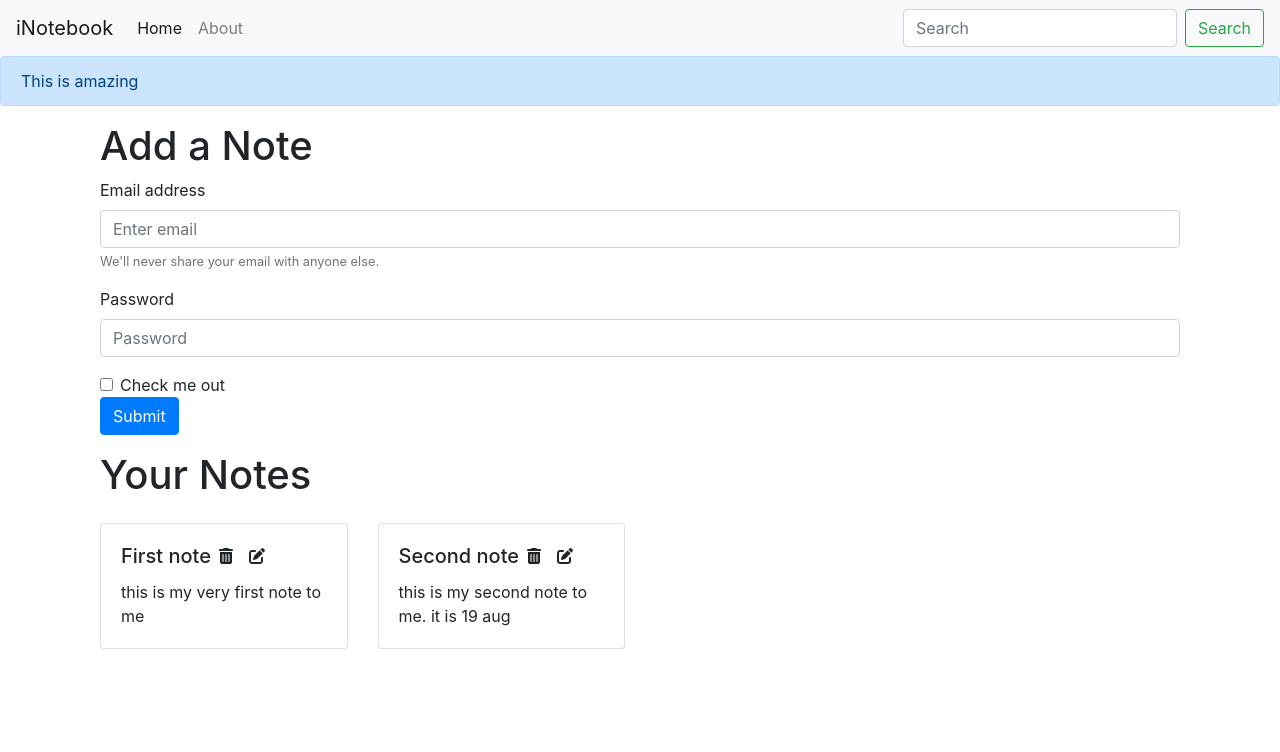
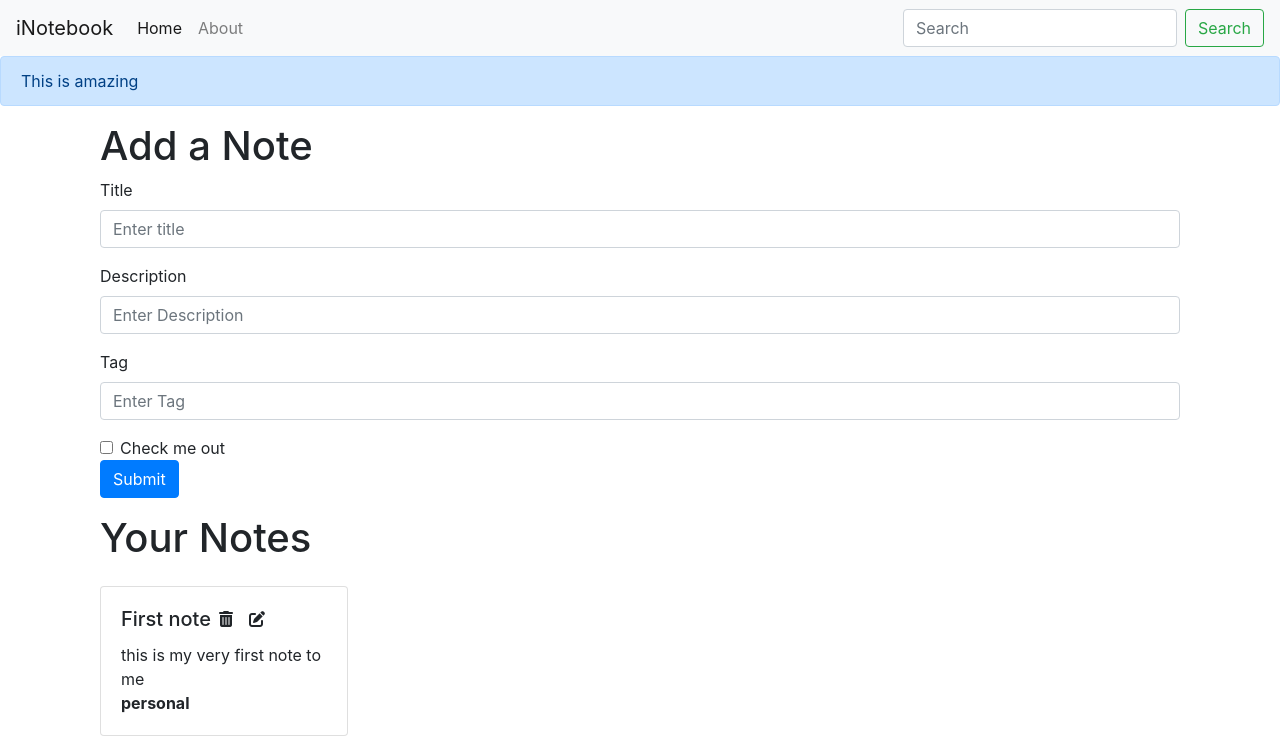
Before and after one commit to muhammadabdullah660/eDiary, a React (Create React App) app: page / in a window 1280 px wide. Shown: the top 752 px of the page. Built offline with nearby package versions, Linux system fonts and the light colour scheme.

Commit message:
adding a note(client side)

```diff
--- a/src/Components/Home.js
+++ b/src/Components/Home.js
@@ -1,49 +1,9 @@
 import React from "react";
-import Notes from "./Notes";
+import Notes from "../Components/NotesCrud/Notes";
 const Home = () => {
   return (
     <>
       <div>
-        <div className="container my-3">
-          <h1>Add a Note</h1>
-          <form>
-            <div className="form-group">
-              <label htmlFor="exampleInputEmail1">Email address</label>
-              <input
-                type="email"
-                className="form-control"
-                id="exampleInputEmail1"
-                aria-describedby="emailHelp"
-                placeholder="Enter email"
-              />
-              <small id="emailHelp" className="form-text text-muted">
-                We'll never share your email with anyone else.
-              </small>
-            </div>
-            <div className="form-group">
-              <label htmlFor="exampleInputPassword1">Password</label>
-              <input
-                type="password"
-                className="form-control"
-                id="exampleInputPassword1"
-                placeholder="Password"
-              />
-            </div>
-            <div className="form-check">
-              <input
-                type="checkbox"
-                className="form-check-input"
-                id="exampleCheck1"
-              />
-              <label className="form-check-label" htmlFor="exampleCheck1">
-                Check me out
-              </label>
-            </div>
-            <button type="submit" className="btn btn-primary">
-              Submit
-            </button>
-          </form>
-        </div>
         <Notes />
       </div>
     </>
--- /dev/null
+++ b/src/Components/NotesCrud/AddNote.js
@@ -0,0 +1,81 @@
+import React, { useContext, useState } from "react";
+import noteContext from "../../Context/Notes/noteContext";
+const AddNote = () => {
+  const context = useContext(noteContext);
+  const { addNote } = context;
+  const [note, setnote] = useState({
+    title: "",
+    description: "",
+    tag: "",
+  });
+  const handleAddClick = (e) => {
+    e.preventDefault();
+    addNote(note.title, note.description, note.tag);
+  };
+  const onChange = (e) => {
+    setnote({ ...note, [e.target.name]: e.target.value });
+  };
+
+  return (
+    <div>
+      <div className="container my-3">
+        <h1>Add a Note</h1>
+        <form>
+          <div className="form-group">
+            <label htmlFor="title">Title</label>
+            <input
+              type="text"
+              className="form-control"
+              id="title"
+              name="title"
+              aria-describedby="titlelHelp"
+              placeholder="Enter title"
+              onChange={onChange}
+            />
+          </div>
+          <div className="form-group">
+            <label htmlFor="description">Description</label>
+            <input
+              type="text"
+              className="form-control"
+              id="description"
+              name="description"
+              placeholder="Enter Description"
+              onChange={onChange}
+            />
+          </div>
+          <div className="form-group">
+            <label htmlFor="description">Tag</label>
+            <input
+              type="text"
+              className="form-control"
+              id="tag"
+              name="tag"
+              placeholder="Enter Tag"
+              onChange={onChange}
+            />
+          </div>
+          <div className="form-check">
+            <input
+              type="checkbox"
+              className="form-check-input"
+              id="exampleCheck1"
+            />
+            <label className="form-check-label" htmlFor="exampleCheck1">
+              Check me out
+            </label>
+          </div>
+          <button
+            type="submit"
+            onClick={handleAddClick}
+            className="btn btn-primary"
+          >
+            Submit
+          </button>
+        </form>
+      </div>
+    </div>
+  );
+};
+
+export default AddNote;
--- a/src/Components/NoteItem.js
+++ b/src/Components/NotesCrud/NoteItem.js
@@ -13,7 +13,11 @@ const NoteItem = (props) => {
               <i className="mx-2 fa-solid fa-pen-to-square"></i>
             </div>
           </div>
-          <p className="card-text">{note.description}</p>
+          <p className="card-text">
+            {note.description}
+            <br />
+            <b>{note.tag}</b>
+          </p>
         </div>
       </div>
     </div>
--- a/src/Components/Notes.js
+++ b/src/Components/NotesCrud/Notes.js
@@ -1,11 +1,14 @@
 import React, { useContext } from "react";
-import noteContext from "../Context/Notes/noteContext";
+import noteContext from "../../Context/Notes/noteContext";
 import NoteItem from "./NoteItem";
+import AddNote from "./AddNote";
+
 const Notes = () => {
   const context = useContext(noteContext);
-  const { notes, setnotes } = context;
+  const { notes, addNote } = context;
   return (
     <>
+      <AddNote />
       <div className="container my-3">
         <h1>Your Notes</h1>
         <div className="row">
--- a/src/Context/Notes/NoteState.js
+++ b/src/Context/Notes/NoteState.js
@@ -24,19 +24,29 @@ const NoteState = (props) => {
       date: "2022-08-18T17:28:17.897Z",
       __v: 0,
     },
-    {
+  ];
+  const [notes, setnotes] = useState(initialNotes);
+
+  //Add a note
+  const addNote = (title, description, tag) => {
+    let note = {
       _id: "62ffd484ed1bd8a84834ab47",
       user: "62fbad228398b46cc1117204",
-      title: "Second note",
-      description: "this is my second note to me. it is 19 aug",
-      tag: "personal",
+      title: title,
+      description: description,
+      tag: tag,
       date: "2022-08-19T18:20:52.902Z",
       __v: 0,
-    },
-  ];
-  const [notes, setnotes] = useState(initialNotes);
+    };
+    setnotes(notes.concat(note));
+  };
+  // Delete a note
+  const deleteNote = (second) => {};
+  //Edit a note
+  const editNote = (second) => {};
+
   return (
-    <NoteContext.Provider value={{ notes, setnotes }}>
+    <NoteContext.Provider value={{ notes, addNote, deleteNote, editNote }}>
       {props.children}
     </NoteContext.Provider>
   );
```
